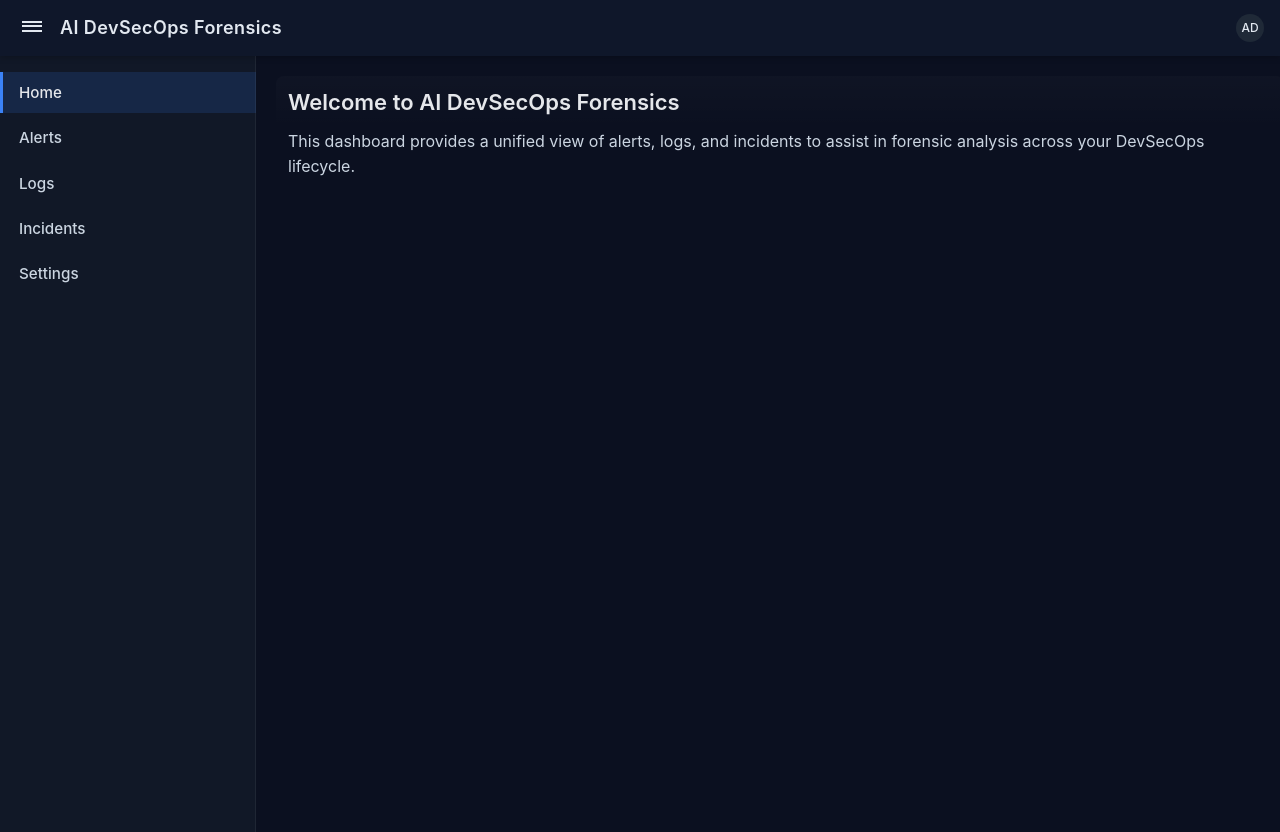
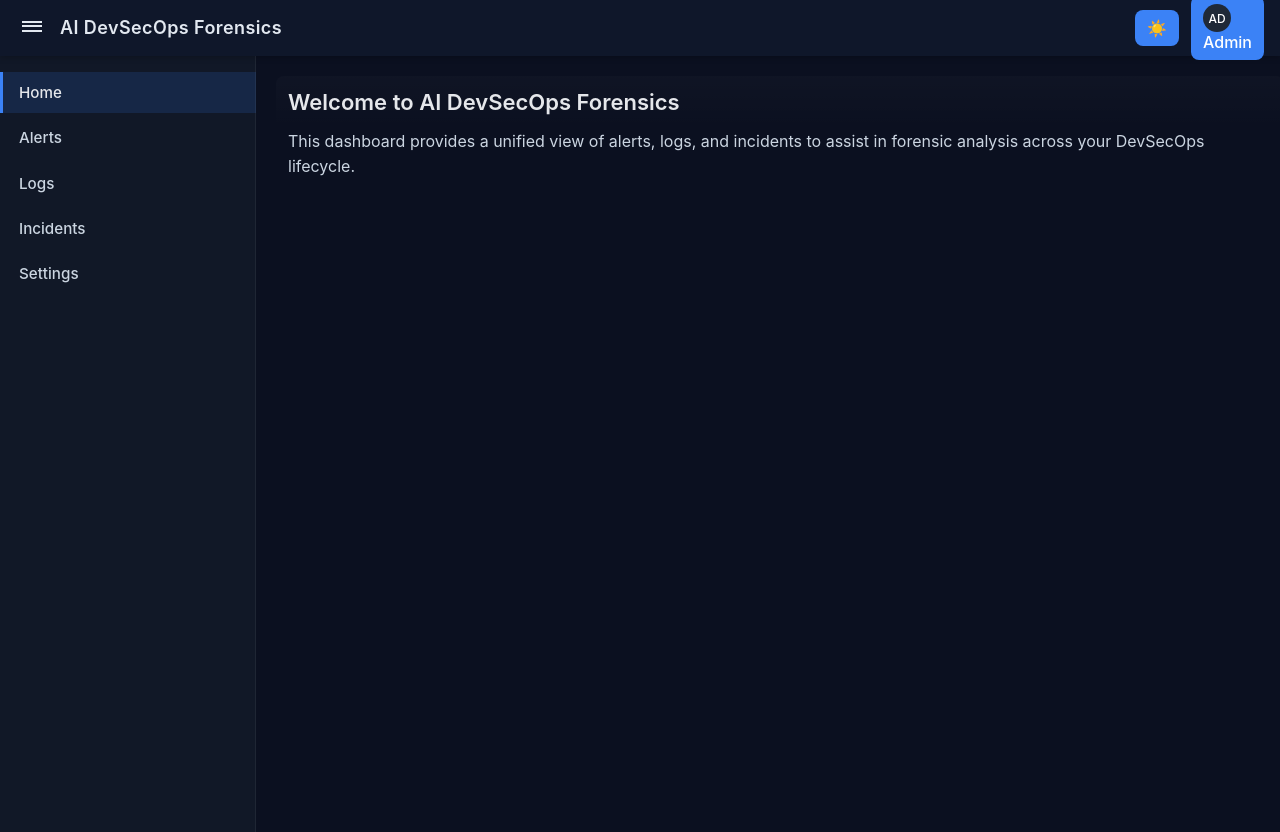
Before and after one commit to hariharan-r06/ai-devsecops-forensics, a React (Vite) app in the folder frontend/: page / in a window 1280 px wide. Built offline with nearby package versions, Linux system fonts and the light colour scheme.

Commit message:
Refactor Navbar component

```diff
--- a/frontend/src/components/Navbar.jsx
+++ b/frontend/src/components/Navbar.jsx
@@ -1,7 +1,35 @@
-import React from 'react';
+import React, { useState, useRef, useEffect } from 'react';
 import '../styles/Navbar.css';
 
-function Navbar({ onToggleSidebar }) {
+function Navbar({ onToggleSidebar, theme = 'light', onToggleTheme }) {
+	const [isDropdownOpen, setIsDropdownOpen] = useState(false);
+	const dropdownRef = useRef(null);
+
+	useEffect(() => {
+		const handleClickOutside = (event) => {
+			if (dropdownRef.current && !dropdownRef.current.contains(event.target)) {
+				setIsDropdownOpen(false);
+			}
+		};
+
+		document.addEventListener('mousedown', handleClickOutside);
+		return () => document.removeEventListener('mousedown', handleClickOutside);
+	}, []);
+
+	const handleProfileClick = () => {
+		setIsDropdownOpen(!isDropdownOpen);
+	};
+
+	const handleLogout = () => {
+		console.log('Logout clicked');
+		setIsDropdownOpen(false);
+	};
+
+	const handleProfile = () => {
+		console.log('Profile clicked');
+		setIsDropdownOpen(false);
+	};
+
 	return (
 		<nav className="navbar">
 			<div className="navbar__left">
@@ -11,8 +39,30 @@ function Navbar({ onToggleSidebar }) {
 				<div className="navbar__title">AI DevSecOps Forensics</div>
 			</div>
 			<div className="navbar__right">
-				<div className="navbar__user">
-					<div className="avatar" aria-hidden="true">AD</div>
+				<button
+					className="theme-toggle-btn"
+					aria-label="Toggle theme"
+					onClick={onToggleTheme}
+				>
+					<span className="theme-toggle-icon">{theme === 'dark' ? '🌙' : '☀️'}</span>
+				</button>
+				<div className="navbar__user" ref={dropdownRef}>
+					<button className="user-profile-btn" onClick={handleProfileClick} aria-label="User profile">
+						<div className="avatar" aria-hidden="true">AD</div>
+						<span className="user-name">Admin</span>
+					</button>
+					{isDropdownOpen && (
+						<div className="user-dropdown">
+							<button className="dropdown-item" onClick={handleProfile}>
+								<span className="dropdown-icon">👤</span>
+								Profile
+							</button>
+							<button className="dropdown-item" onClick={handleLogout}>
+								<span className="dropdown-icon">🚪</span>
+								Logout
+							</button>
+						</div>
+					)}
 				</div>
 			</div>
 		</nav>
```
